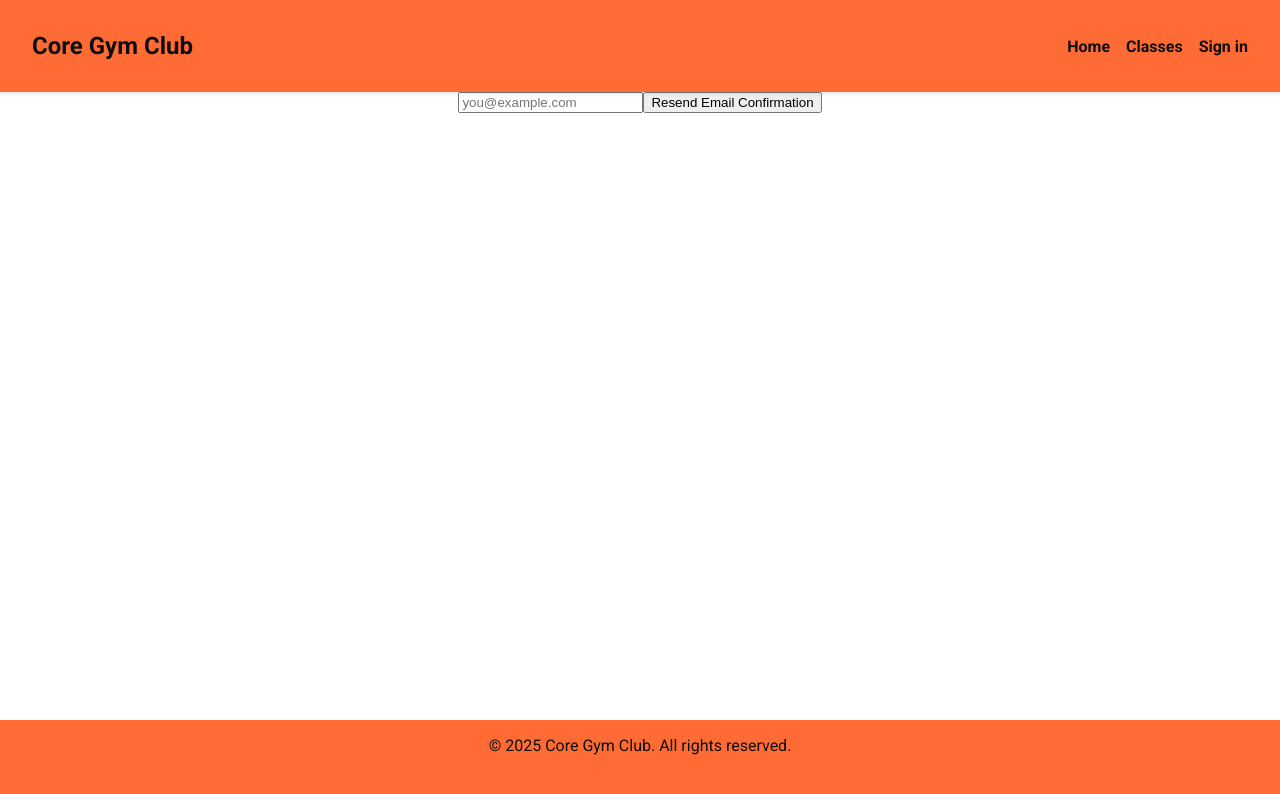
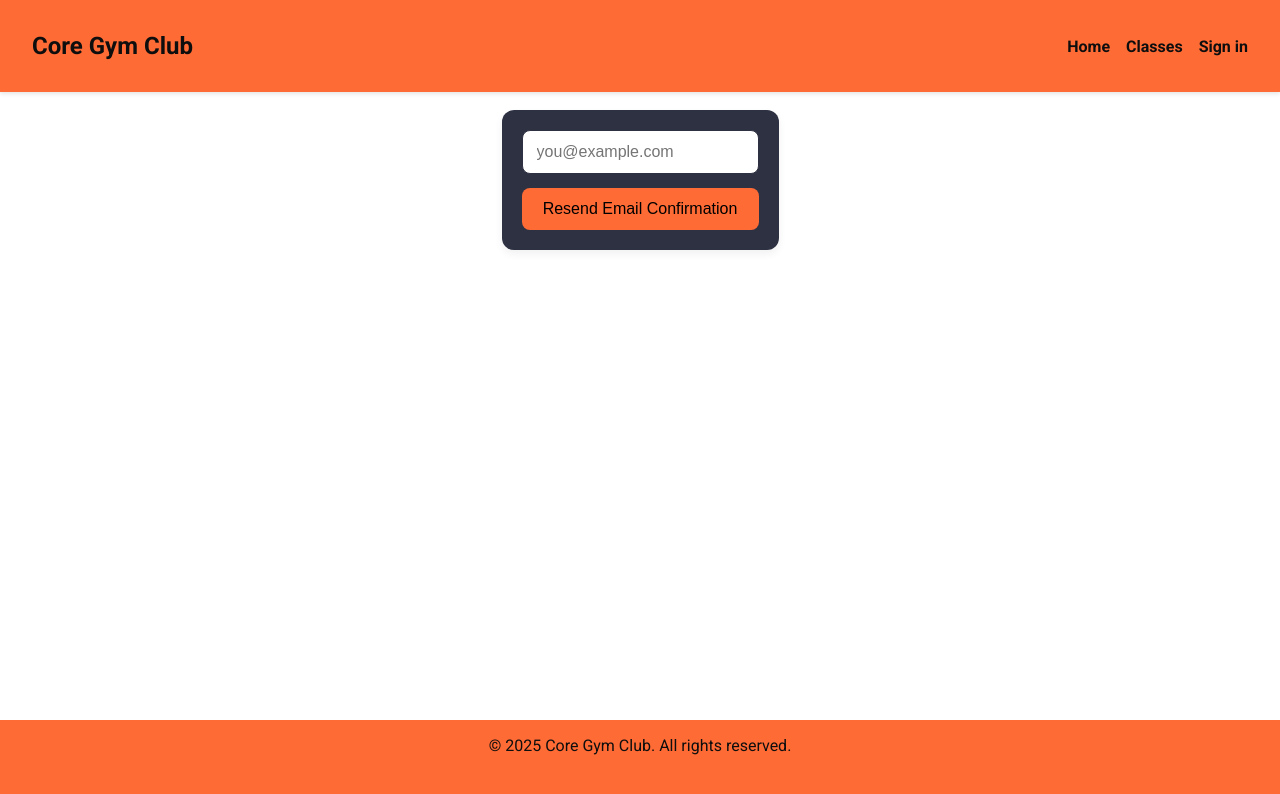
Before and after one commit to win24-project/Frontend, a React (Vite) app: page /resend-email-confirmation in a window 1280 px wide. Shown: the top 794 px of the page. Built offline with nearby package versions, Linux system fonts and the light colour scheme.

Commit message:
style for confirm email and resend email, and add link in login form and new success message in signup form

```diff
--- a/src/components/ConfirmEmailButton/ConfirmEmailButton.jsx
+++ b/src/components/ConfirmEmailButton/ConfirmEmailButton.jsx
@@ -1,5 +1,6 @@
 import { useState } from "react";
 import { useSearchParams, useNavigate } from "react-router-dom";
+import styles  from './ConfirmEmailButton.module.css'
 
 function ConfirmEmail() {
   const [searchParams] = useSearchParams();
@@ -29,9 +30,9 @@ function ConfirmEmail() {
   }
 
   return (
-    <div>
-      <button onClick={handleConfirmEmail}>Confirm Email: {email}</button>
-      {error && <p>{error}</p> }
+    <div className={styles.container}>
+      <button className={styles.confirmButton} onClick={handleConfirmEmail}>Confirm Email: {email}</button>
+      {error && <p className={styles.error}>{error}</p> }
     </div>
   )
 }
--- a/src/components/ConfirmEmailButton/ConfirmEmailButton.module.css
+++ b/src/components/ConfirmEmailButton/ConfirmEmailButton.module.css
@@ -0,0 +1,22 @@
+.container {
+  margin-top: 18px;
+}
+
+.confirmButton {
+  background-color: var(--primary-color);
+  font: var(--heading-big);
+  padding: 12px 20px;
+  border: none;
+  border-radius: 8px;
+  cursor: pointer;
+  transition: background-color 0.25s ease, transform 0.2s ease;
+}
+
+.confirmButton:hover {
+  background-color: var(--accent);
+  transform: translateY(-2px);
+}
+.error {
+  color: var(--error);
+  font: var(--heading-medium);
+}
--- a/src/components/LoginForm/LoginForm.jsx
+++ b/src/components/LoginForm/LoginForm.jsx
@@ -108,6 +108,7 @@ const LoginForm = () => {
         </button>
 
         <div className={styles.redirectLogin}>
+          <p>Confirm email: <a href="/resend-email-confirmation">Resend email confirmation</a></p>
           <p>Don't have an account? <a href="/register">Sign up here</a></p>
         </div>
       </form>
--- a/src/components/RegisterForm/RegisterForm.jsx
+++ b/src/components/RegisterForm/RegisterForm.jsx
@@ -1,13 +1,11 @@
 import { useState } from 'react';
 import styles from './RegisterForm.module.css';
-import { useNavigate } from 'react-router';
 
 const RegisterForm = () => {
   const [email, setEmail] = useState("");
   const [password, setPassword] = useState("");
   const [confirmPassword, setConfirmPassword] = useState("");
   const [errors, setErrors] = useState({});
-  const navigate = useNavigate();
 
   const validateForm = () => {
     const newErrors = {};
@@ -62,7 +60,7 @@ const RegisterForm = () => {
       if (response.ok) {
         const data = await response.json();
         console.log("Signup successful:", data);
-        navigate("/login");
+        alert("Signup Successful, an email confirmation link is sent to your email");
       } else {
         const errorText = await response.text();
         console.log("Signup failed:", errorText);
--- a/src/components/ResendEmailConfirmationButton/ResendEmailConfirmationButton.jsx
+++ /dev/null
@@ -1,42 +0,0 @@
-import { useState } from "react";
-import { useNavigate } from "react-router";
-
-function ResendEmailConfirmationButton() {
-  const [email, setEmail] = useState("");
-  const [error, setError] = useState("");
-  const authUrl = "https://group-project-authservice-ebbpd0c8g2fabqdr.swedencentral-01.azurewebsites.net";
-  const navigate = useNavigate()
-
-  async function handleSubmit(e) {
-    e.preventDefault();
-    if (!email) return;
-    try {
-      const res = await fetch(`${authUrl}/resend-email-confirmation?email=${email}`);
-      if (!res.ok) {
-        setError("Failed to resend email, please try again")
-        return
-      }
-      setEmail("");
-      navigate('/')
-    } catch (err) {
-      setError("error");
-      console.log(err)
-    }
-  }
-  return (
-    <form onSubmit={handleSubmit} className="max-w-sm mx-auto p-4">
-      <input
-      type="email"
-      value={email}
-      onChange={(e) => setEmail(e.target.value)}
-      placeholder="you@example.com"
-      />
-      <button type="submit">
-        Resend Email Confirmation
-      </button>
-      {error && <p>{error}</p>}
-    </form>
-  )
-}
-
-export default ResendEmailConfirmationButton
--- /dev/null
+++ b/src/components/ResendEmailConfirmationButton/ResendEmailConfirmationForm.jsx
@@ -0,0 +1,55 @@
+import { useState } from "react";
+import { useNavigate } from "react-router";
+import styles from './ResendEmailConfirmationForm.module.css'
+
+function ResendEmailConfirmationForm() {
+  const [email, setEmail] = useState("");
+  const [error, setError] = useState("");
+  const [loading, setLoading ] = useState(false)
+  const authUrl = "https://group-project-authservice-ebbpd0c8g2fabqdr.swedencentral-01.azurewebsites.net";
+  const navigate = useNavigate()
+
+  async function handleSubmit(e) {
+    e.preventDefault();
+    if (!email) return;
+    setLoading(true)
+    try {
+      const res = await fetch(`${authUrl}/resend-email-confirmation`, {
+        method: 'POST',
+        headers: {
+          'Content-Type': 'application/json'
+        },
+        body: JSON.stringify({ email })
+      });
+      if (!res.ok) {
+        setError("Failed to resend email, please try again")
+        setLoading(false)
+        return
+      }
+      setEmail("");
+      setLoading(false)
+      navigate('/');
+    } catch (err) {
+      setError("error");
+      console.log(err)
+      setLoading(false)
+    }
+  }
+  return (
+    <form onSubmit={handleSubmit} className={styles.form}>
+      <input
+      type="email"
+      value={email}
+      onChange={(e) => setEmail(e.target.value)}
+      placeholder="you@example.com"
+      className={styles.input}
+      />
+      <button className={styles.submitButton} type="submit">
+        {loading ? "loading..." : "Resend Email Confirmation" }
+      </button>
+      {error && <p className={styles.error} >{error}</p>}
+    </form>
+  )
+}
+
+export default ResendEmailConfirmationForm
--- /dev/null
+++ b/src/components/ResendEmailConfirmationButton/ResendEmailConfirmationForm.module.css
@@ -0,0 +1,37 @@
+.form {
+  max-width: 400px;
+  padding: 20px;
+  display: flex;
+  flex-direction: column;
+  gap: 14px;
+  margin-top: 18px;
+  background-color: var(--secondary-color);
+  border-radius: 12px;
+  box-shadow: 0 4px 8px rgba(0, 0, 0, 0.06);
+}
+.input {
+  padding: 12px 14px;
+  font-size: 16px;
+  border: 1px solid var(--secondary-color);
+  border-radius: 8px;
+  outline: none;
+}
+.input:focus {
+  border-color: var(--primary-color);
+  box-shadow: 0 0 0 3px rgba(37, 99, 235, 0.3);
+}
+.submitButton {
+  background-color: var(--primary-color);
+  font-size: 16px;
+  font-weight: 500;
+  padding: 12px;
+  border: none;
+  border-radius: 8px;
+}
+.submitButton:hover {
+  color: var(--highlight);
+}
+.error {
+  color: var(--error);
+  font:var(--heading-medium);
+}
--- a/src/global/globalStyles.css
+++ b/src/global/globalStyles.css
@@ -16,6 +16,7 @@ body {
 --accent: #BFC0C0;
 --highlight: #D6D6D6;
 --dark-color: #0E0E0E;
+--error: #dc2626;
 /* typeography */
 --font-family:"Roboto", sans-serif;
 --heading-extra-big: 900 2rem var(--font-family);
--- a/src/pages/ResendConfirmationEmail.jsx
+++ b/src/pages/ResendConfirmationEmail.jsx
@@ -1,9 +1,9 @@
 import React from 'react'
-import ResendEmailConfirmationButton from '../components/ResendEmailConfirmationButton/ResendEmailConfirmationButton'
+import ResendEmailConfirmationForm from '../components/ResendEmailConfirmationButton/ResendEmailConfirmationForm'
 
 function ResendConfirmationEmail() {
   return (
-    <ResendEmailConfirmationButton/>
+    <ResendEmailConfirmationForm/>
   )
 }
 
```
